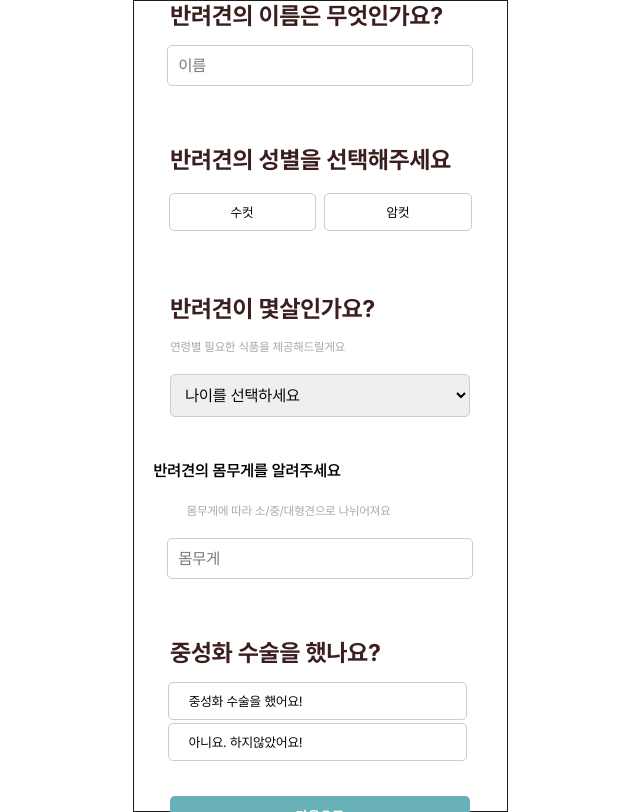
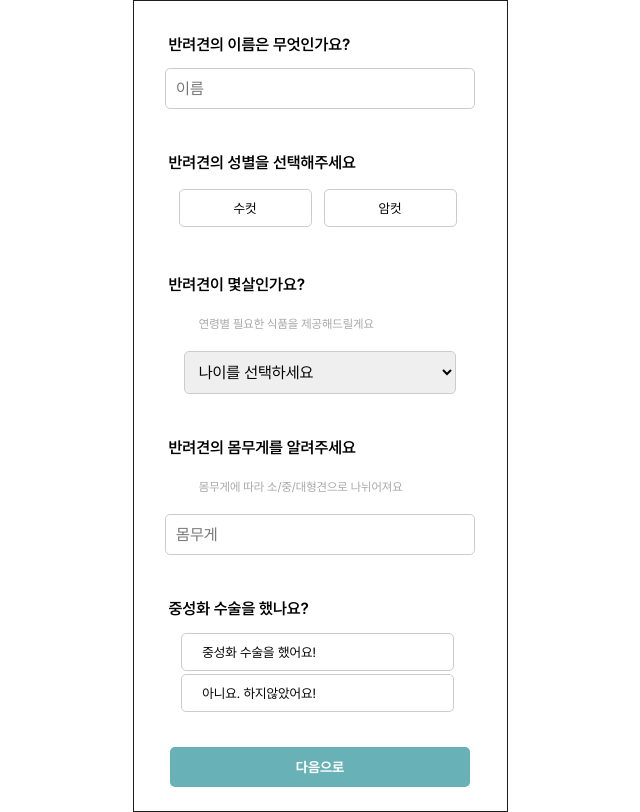
Before and after one commit to Ureca-6-PawSeul/PawSeul, a React (Vite) app in the folder frontend/: page / in a window 1280 px wide. Shown: the whole page, without its empty margins (320-960 px from the left). Built offline with nearby package versions, Linux system fonts and the light colour scheme; what emotion-reset would draw is missing.

Commit message:
feat(fe): Login 기본 UI 수정(LUP-9)

```diff
--- a/frontend/src/components/Login/PetAdd.tsx
+++ b/frontend/src/components/Login/PetAdd.tsx
@@ -6,20 +6,23 @@ import { colors } from '@styles/colors';
 const PetAdd = () => {
     return (
         <Container>
-            <PetName direction='column' widthPer={100}>
-                <Question>반려견의 이름은 무엇인가요?</Question>
+            <PetName>
+            <Flex direction='column' align='flex-start' webGap={7}>
+                <Text webTypo='Label2'>반려견의 이름은 무엇인가요?</Text></Flex>
                 <Input type="text" placeholder="이름" />
             </PetName>
             <PetGender>
-                <Question>반려견의 성별을 선택해주세요</Question>
+            <Flex direction='column' align='flex-start' webGap={7}>
+                <Text webTypo='Label2'>반려견의 성별을 선택해주세요</Text></Flex>
                 <ButtonContainer>
                     <MaleBtn>수컷</MaleBtn>
                     <FemaleBtn>암컷</FemaleBtn>
                 </ButtonContainer>
             </PetGender>
             <PetAge>
-                <Question>반려견이 몇살인가요?</Question>
-                <Guide>연령별 필요한 식품을 제공해드릴게요</Guide>
+            <Flex direction='column' align='flex-start' webGap={7}>
+                <Text webTypo='Label2'>반려견이 몇살인가요?</Text>
+                <Guide>연령별 필요한 식품을 제공해드릴게요</Guide></Flex>
                 <AgeSelect>
                     <option value="">나이를 선택하세요</option>
                     <option value="0-2">0~2살</option>
@@ -27,15 +30,16 @@ const PetAdd = () => {
                 </AgeSelect>
             </PetAge>
             <PetWeight>
-                {/* <Question>반려견의 몸무게를 알려주세요</Question> */}
                 <Flex direction='column' align='flex-start' webGap={7}>
                 <Text webTypo='Label2'>반려견의 몸무게를 알려주세요</Text>
                 <Guide>몸무게에 따라 소/중/대형견으로 나뉘어져요</Guide></Flex>
                 <Input type="text" placeholder="몸무게" />
             </PetWeight>
 
+
             <PetSpayNeuterCheck>
-                <Question>중성화 수술을 했나요?</Question>
+                <Flex direction='column' align='flex-start' webGap={7}>
+                <Text webTypo='Label2'>중성화 수술을 했나요?</Text></Flex>
                 <YesBtn>중성화 수술을 했어요!</YesBtn>
                 <NoBtn>아니요. 하지않았어요!</NoBtn>
             </PetSpayNeuterCheck>
@@ -50,31 +54,22 @@ export default PetAdd;
 const Container = styled(Flex)`
     width: 100%;
     max-width: 400px;
-    /* height: 500; */
     flex-direction: column;
     justify-content: center;
-    align-items: center;
     text-align: center;
     background-color: ${colors.White};
     border: 1px ${colors.Black} solid;
-    padding: 20px;
+    padding: 35px;
 `;
 
 const PetName = styled(Flex)`
-height: fit-content;
-margin: 20px 0;
-`;
-
-const Question = styled.h2`
-    width: 100%;
-    text-align: left;
-    margin-bottom: 5px;
-    color: #3c1e1e;
-    padding-left: 10%;
+    flex-direction: column;
+    height: fit-content;
+    margin: 20px 0;
 `;
 
 const Input = styled.input`
-    width: 85%;
+    width: 95%;
     padding: 10px;
     border: 1px solid #ccc;
     border-radius: 5px;
@@ -88,7 +83,6 @@ const Input = styled.input`
 `;
 
 const PetGender = styled(Flex)`
-    width: 100%;
     flex-direction: column;
     height: fit-content;
     margin: 20px 0;
@@ -106,7 +100,6 @@ const ButtonContainer = styled(Flex)`
 
 const MaleBtn = styled.button`
     width: 47%;
-    margin-left: 5px;
     padding: 10px;
     background-color: #ffffff;
     border: 1px solid #ccc;
```
